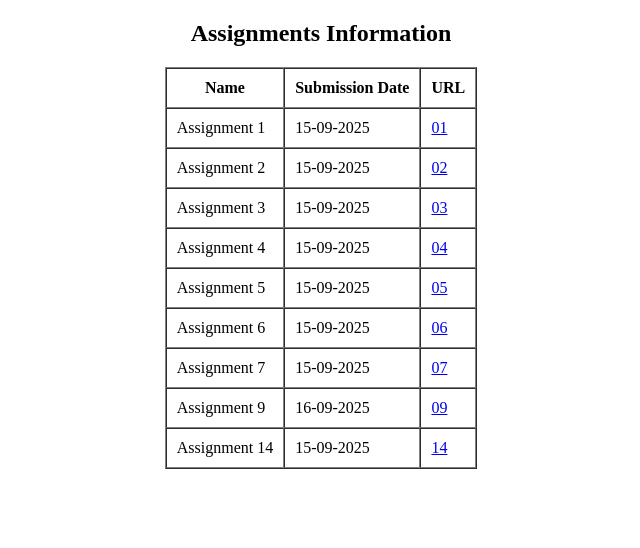
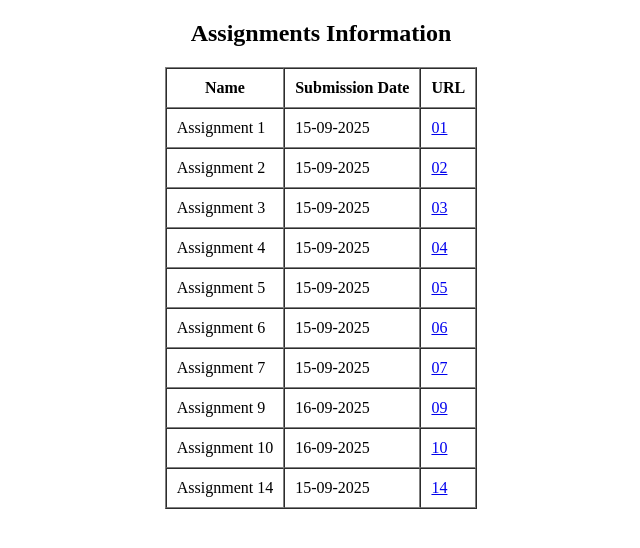
Before and after one commit to PalDPathak404/HTML-Assign, a plain HTML site: page index.html in a window 1280 px wide. Shown: the whole page, without its empty margins (319-959 px from the left). Drawn offline with Linux system fonts and the light colour scheme.

Commit message:
HTML Assignment

```diff
--- a/index.html
+++ b/index.html
@@ -53,6 +53,11 @@
             <td>16-09-2025</td>
             <td><a href="./09/newsreader.html" target="_blank">09</a></td>
         </tr>
+         <tr>
+            <td>Assignment 10</td>
+            <td>16-09-2025</td>
+            <td><a href="./10/embed.html" target="_blank">10</a></td>
+        </tr>
         <tr>
             <td>Assignment 14</td>
             <td>15-09-2025</td>
```
